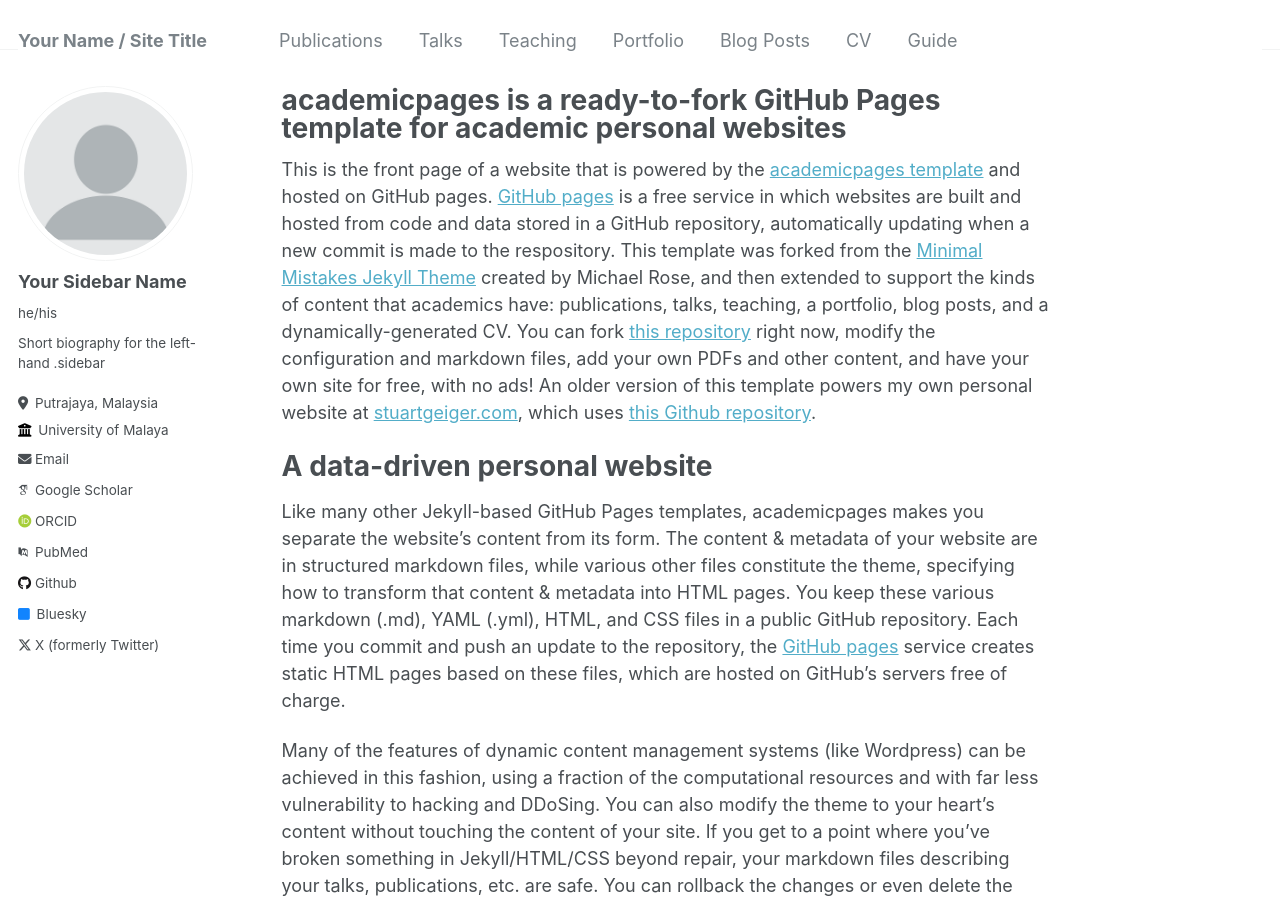
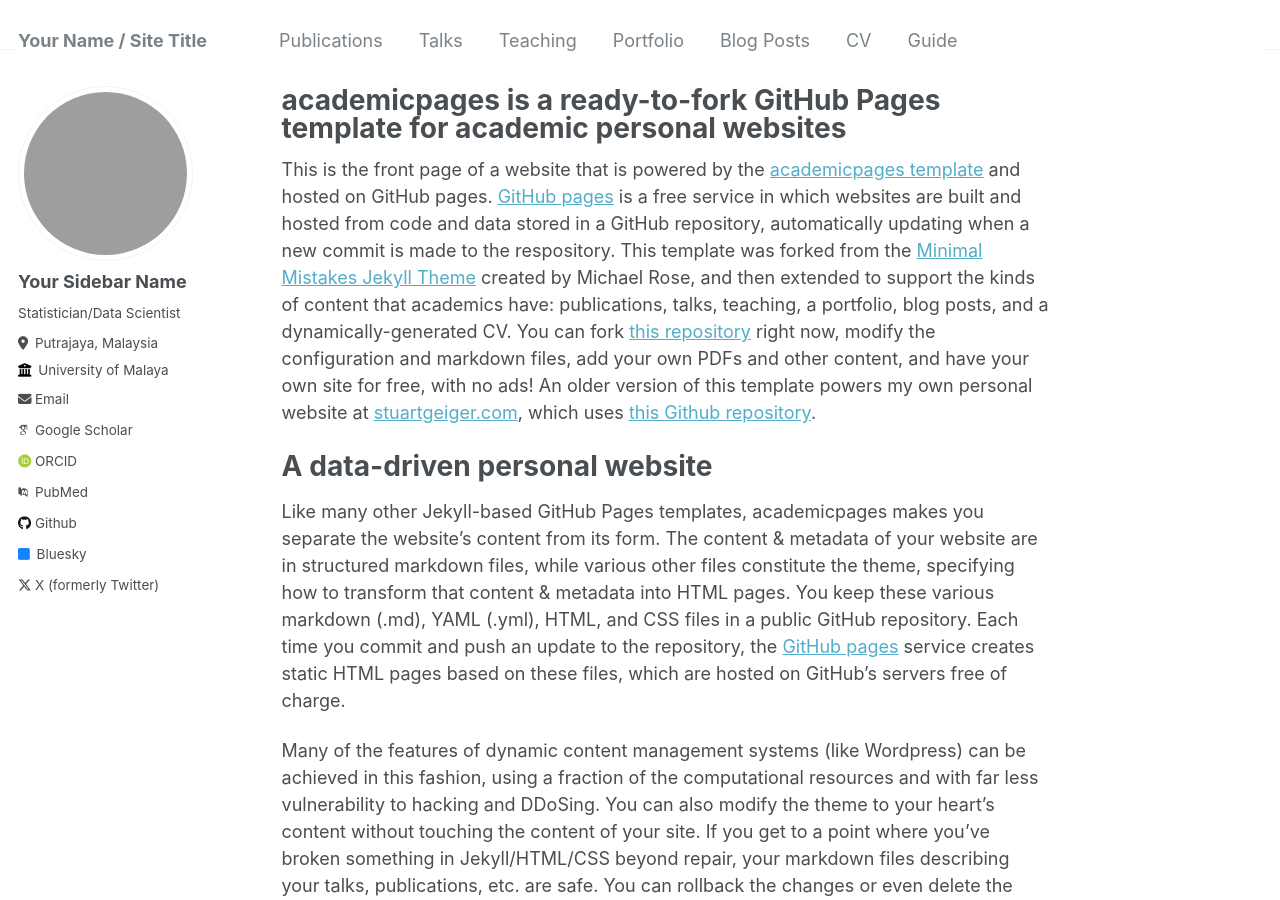
Before and after one commit to booluckgmie/anajmiariffin.github.io, a Jekyll site: the page built from _pages/about.md, in a window 1280 px wide and 900 px high. Built offline with Jekyll 4.4.1, drawn with Linux system fonts in a browser that asks for light colours; some web fonts are replaced; grey boxes are pictures that could not be loaded.

Commit message:
Update _config.yml

```diff
--- a/_config.yml
+++ b/_config.yml
@@ -21,10 +21,10 @@ repository               : "booluckgmie/anajmiariffin.github.io"
 #               Additional customization can be done by editing /_includes/author-profile.html
 author:
   # Biographic information
-  avatar           : "profile.png"
+  avatar           : "https://avatars.githubusercontent.com/u/19993119?s=96&v=4"
   name             : "Your Sidebar Name"
-  pronouns         : "he/his"
-  bio              : "Short biography for the left-hand .sidebar"
+  pronouns         : "Statistician/Data Scientist"
+  bio              : # "Short biography for the left-hand .sidebar"
   location         : "Putrajaya, Malaysia"
   employer         : "University of Malaya"
   uri              : # URL
@@ -42,7 +42,7 @@ author:
   bitbucket        : # Username - Update with your username on the site
   codepen          : # Username
   dribbble         : # Username
-  github           : "academicpages"
+  github           : "booluckgmie"
   kaggle           : # Username
   stackoverflow    : # User number or user number and name (i.e., use "1" or "1/jeff-atwood")
 
```
